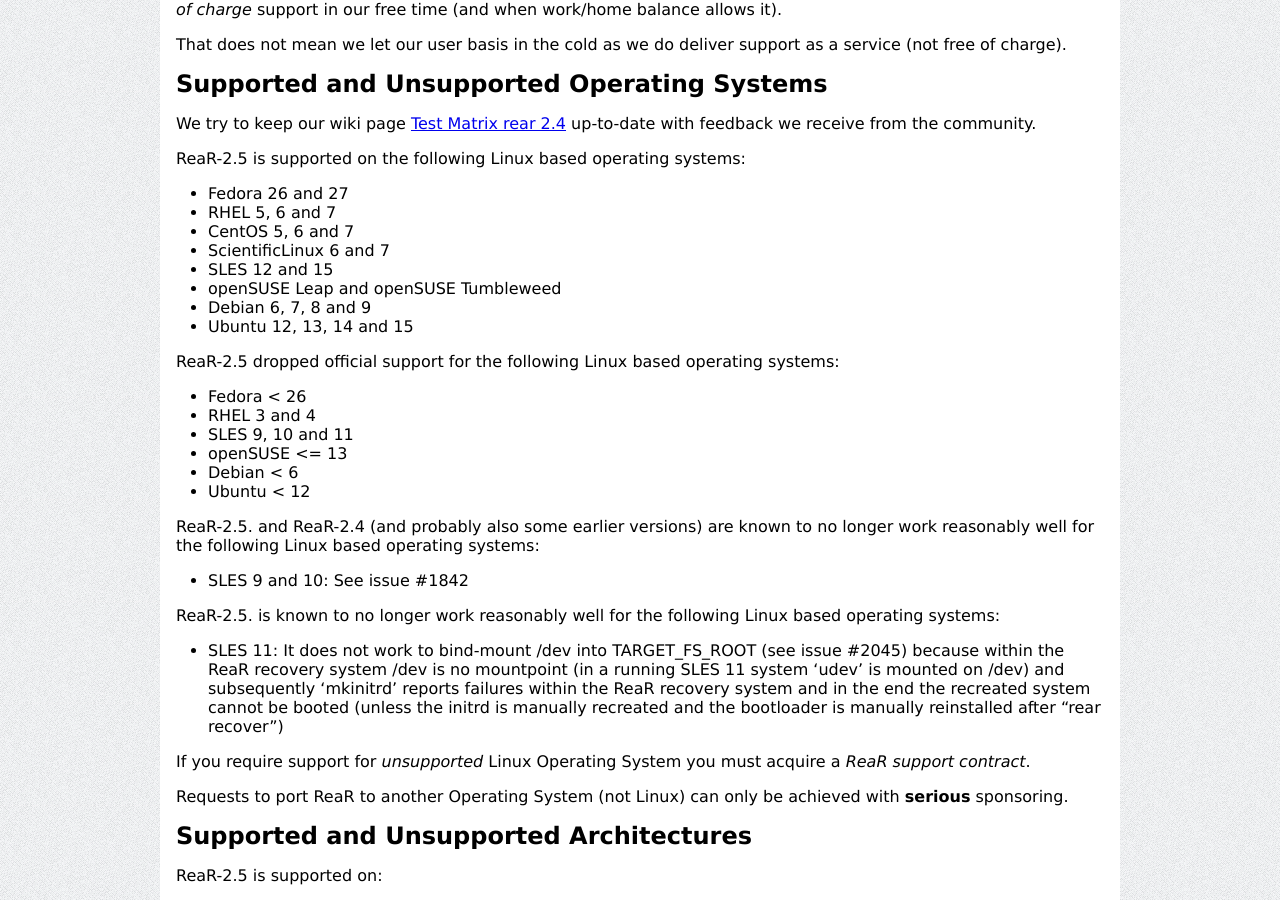
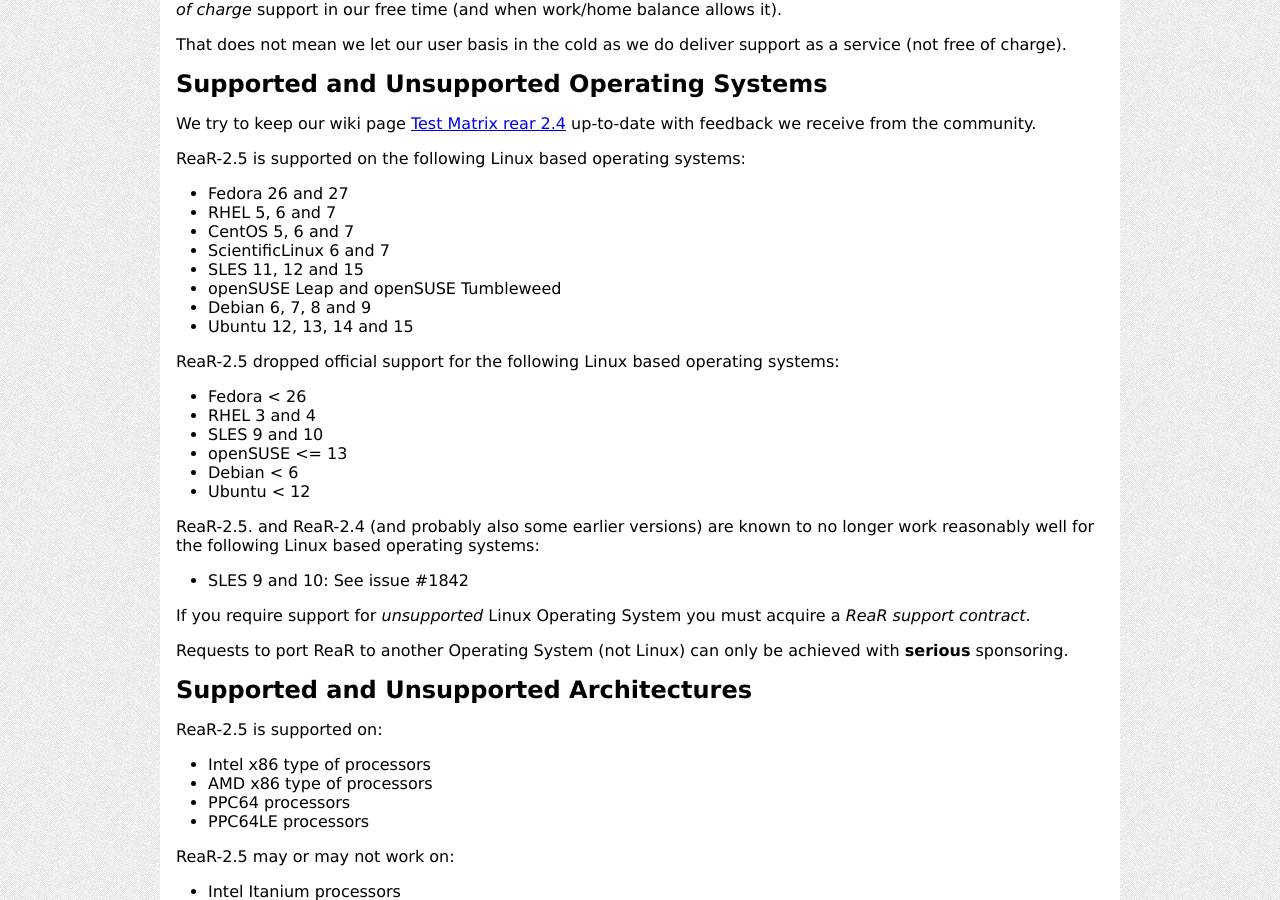
Before and after one commit to rear/rear.github.com, a Jekyll site: the page built from documentation/release-notes-2-5.md, in a window 1280 px wide and 900 px high, scrolled down 24899 px. Built offline with Jekyll 4.4.1, drawn with Linux system fonts in a browser that asks for light colours; comment, search, counter and statistics services are not loaded.

Commit message:
Update release-notes-2-5.md
Re-added ReaR 2.5 upstream support for SLES 11 because of
https://github.com/rear/rear/issues/2045#issuecomment-482022011

```diff
--- a/documentation/release-notes-2-5.md
+++ b/documentation/release-notes-2-5.md
@@ -1302,7 +1302,7 @@
 
 * Fedora < 26
 * RHEL 3 and 4
-* SLES 9, 10 and 11
+* SLES 9 and 10
 * openSUSE <= 13
 * Debian < 6
 * Ubuntu < 12
@@ -1310,10 +1310,6 @@
 ReaR-2.5. and ReaR-2.4 (and probably also some earlier versions) are known to no longer work reasonably well for the following Linux based operating systems:
 
 * SLES 9 and 10: See issue #1842
-
-ReaR-2.5. is known to no longer work reasonably well for the following Linux based operating systems:
-
-* SLES 11: It does not work to bind-mount /dev into TARGET_FS_ROOT (see issue #2045) because within the ReaR recovery system /dev is no mountpoint (in a running SLES 11 system 'udev' is mounted on /dev) and subsequently 'mkinitrd' reports failures within the ReaR recovery system and in the end the recreated system cannot be booted (unless the initrd is manually recreated and the bootloader is manually reinstalled after "rear recover")
 
 If you require support for *unsupported* Linux Operating System you must acquire a *ReaR support contract*.
 
```
Also changed, not shown: other parts of documentation/release-notes-2-5.md (+1 -1 lines).
